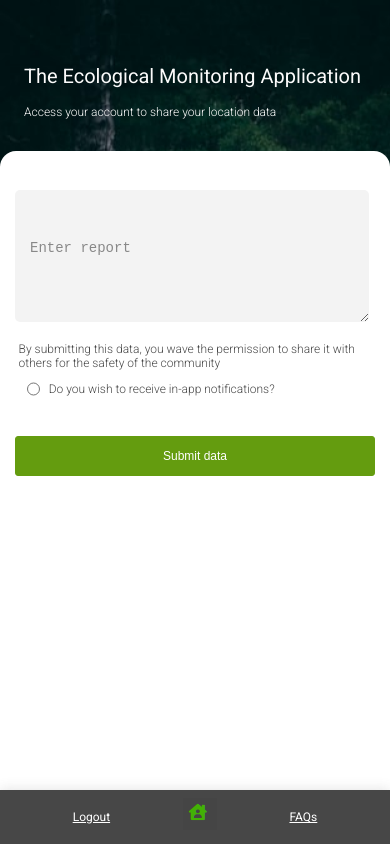
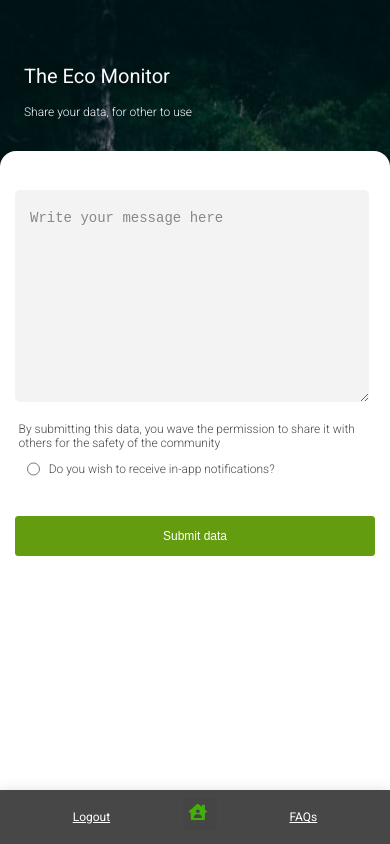
Before and after one commit to musakanneh/eco_monitor, a Vue app: page /message in a window 390 px wide. Built offline with nearby package versions, Linux system fonts and the light colour scheme.

Commit message:
Updated UI

```diff
--- a/src/views/SendMessage.vue
+++ b/src/views/SendMessage.vue
@@ -4,7 +4,7 @@
       <aside>
         <h1>{{ Intro }}</h1>
         <p>
-          Access your account to share your location data
+          Share your data, for other to use
         </p>
       </aside>
     </main>
@@ -14,8 +14,8 @@
         <br />
 
         <div>
-          <div class="email">
-            <textarea v-model="text.text" placeholder="Enter report" />
+          <div class="message">
+            <textarea v-model="text.text" placeholder="Write your message here" />
           </div>
 
           <article>
@@ -71,7 +71,7 @@ export default {
       text: {
         text: "",
       },
-      Intro: "The Ecological Monitoring Application",
+      Intro: "The Eco Monitor",
     };
   },
 
@@ -208,7 +208,7 @@ export default {
         background: none;
         display: block;
         width: 90%;
-        padding: 50px 15px;
+        padding: 20px 15px 10rem 15px;
         border-radius: 5px;
         margin-bottom: 20px;
         color: #333;
```
